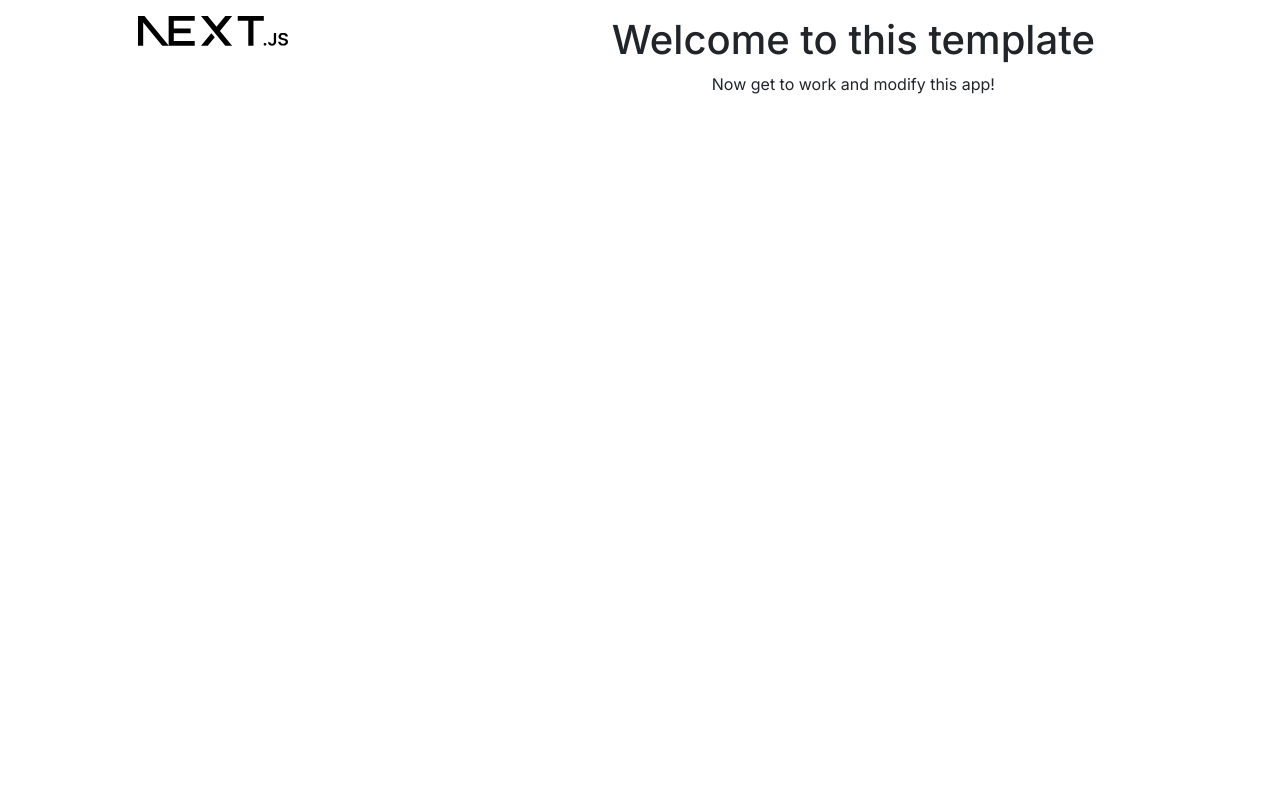
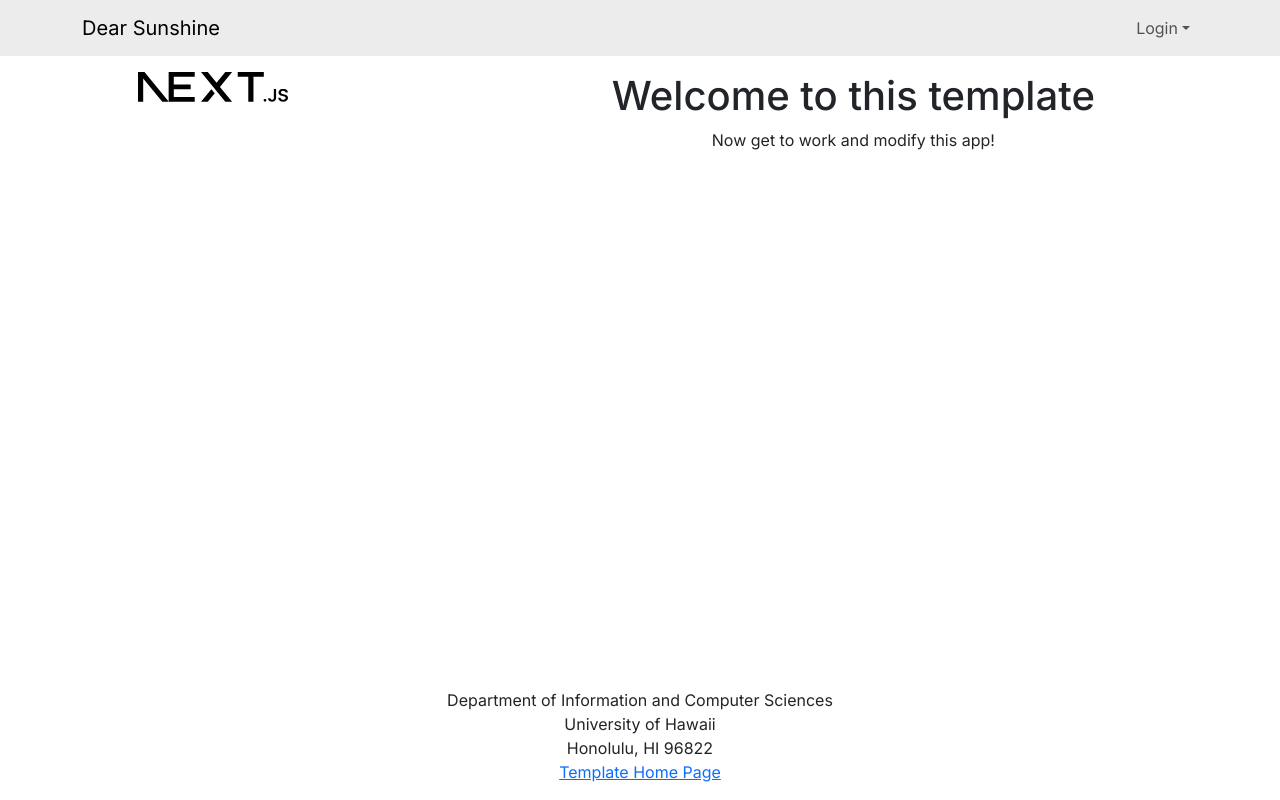
Before and after one commit to icastro808/dear-sunshine-, a Next.js app: page /health in a window 1280 px wide. Built offline with nearby package versions, Linux system fonts and the light colour scheme; no server answers.

Commit message:
Reset Navbar

```diff
--- a/src/app/layout.tsx
+++ b/src/app/layout.tsx
@@ -2,6 +2,8 @@ import type { Metadata } from 'next';
 import { Inter } from 'next/font/google';
 import './globals.css';
 import 'bootstrap/dist/css/bootstrap.min.css';
+import Footer from '@/components/Footer';
+import NavBar from '@/components/Navbar';
 import Providers from './providers';
 
 const inter = Inter({ subsets: ['latin'] });
@@ -21,7 +23,9 @@ export default function RootLayout({
     <html lang="en">
       <body className={classString}>
         <Providers>
+          <NavBar />
           {children}
+          <Footer />
         </Providers>
       </body>
     </html>
```
